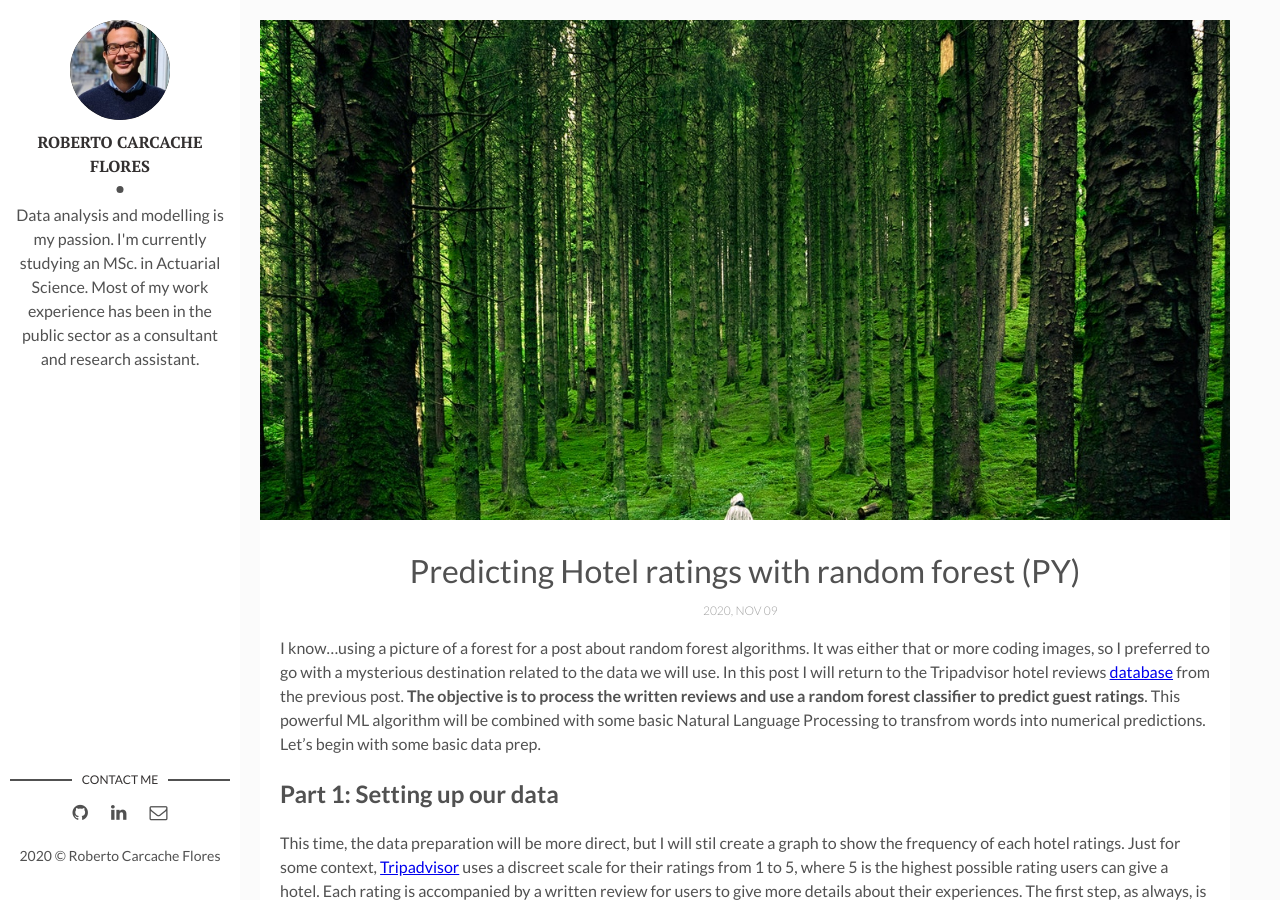
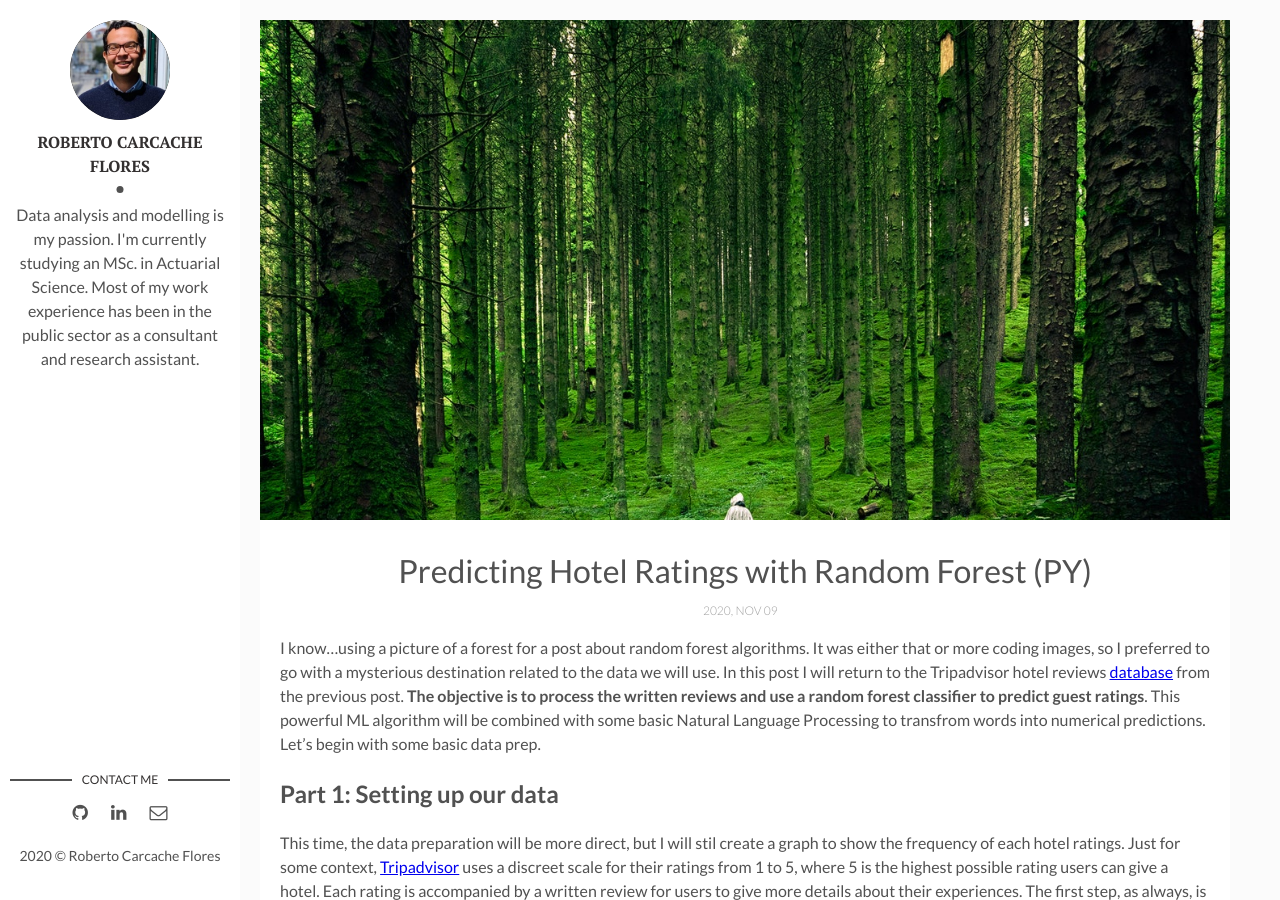
Before and after one commit to rcarcacheflores/Research, a Jekyll site: the page built from _posts/2020-11-9-post8.md, in a window 1280 px wide and 900 px high. Built offline with Jekyll 4.4.1, drawn with Linux system fonts in a browser that asks for light colours.

```diff
--- a/_posts/2020-11-9-post8.md
+++ b/_posts/2020-11-9-post8.md
@@ -1,6 +1,6 @@
 ---
 layout: post
-title: Predicting Hotel ratings with random forest (PY)
+title: Predicting Hotel Ratings with Random Forest (PY)
 date: 2020-11-09 12:29:31 +0700
 description: Performing basic NLP and fitting a random forest classifier for Tripadvisor hotel reviews.
 img: post8.jpg
```
